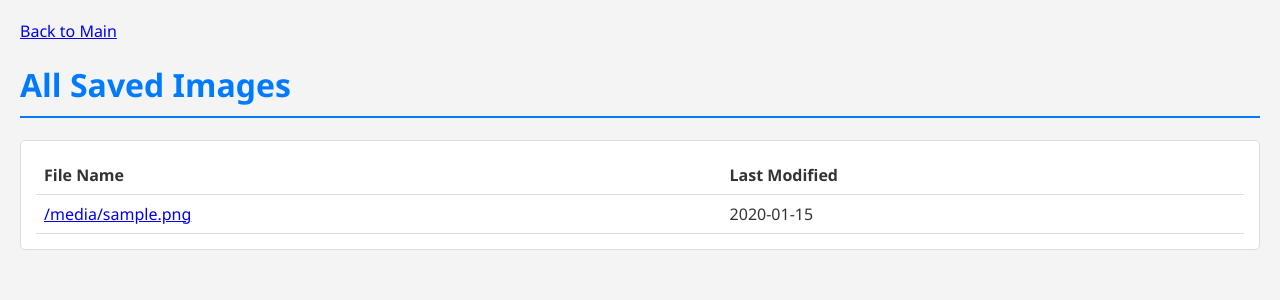
After one commit to kyle4269/frigate_alpr_web, a Flask app: template templates/allplates.html in a window 1280 px wide. The commit adds this page. Shown: the top 300 px of the page. Run offline with Flask 3, Linux system fonts and the light colour scheme; the template is opened without the code that fills it: most values are stand-ins (such as "Sample title", 1, 10 or a date in 2020); parts of the project's set-up code (start-up, migrations or seed data) failed here and were passed over.

Commit message:
Add option to View Saved Images

```diff
--- a/app.py
+++ b/app.py
@@ -1,5 +1,6 @@
 import socket
 import os
+import time
 
 from flask import Flask, request, render_template_string, render_template, redirect, url_for, send_from_directory
 from flask_sqlalchemy import SQLAlchemy
@@ -75,6 +76,22 @@ def search():
     results = Plates.query.filter(Plates.plate_number.like(f'%{search_term}%')).order_by(Plates.detection_time.desc()).all()
     return render_template('search_results.html', results=results)
 
+@app.route('/allplates')
+def all_plates():
+    directory = '/mnt/plates'
+    try:
+        # List all files in the directory
+        files = os.listdir(directory)
+        # Create a list of tuples (file, modification time)
+        files_with_time = [(file, os.path.getmtime(os.path.join(directory, file))) for file in files if file.endswith(('.png', '.jpg', '.jpeg'))]
+        # Sort the list by modification time in descending order
+        files_sorted = sorted(files_with_time, key=lambda x: x[1], reverse=True)
+        # Convert modification time to human-readable format
+        image_files = [(file, time.ctime(mod_time)) for file, mod_time in files_sorted]
+    except Exception as e:
+        image_files = [f"Error accessing directory: {e}", '']
+    return render_template('allplates.html', image_files=image_files)
+
 @app.route('/logs')
 def all_logs():
     log_file_path = app.config['LOG_FILE_PATH']
--- /dev/null
+++ b/templates/allplates.html
@@ -0,0 +1,69 @@
+<!DOCTYPE html>
+<html lang="en">
+<head>
+    <meta charset="UTF-8">
+    <title>All Plates</title>
+    <style>
+        body {
+            font-family: 'Segoe UI', Tahoma, Geneva, Verdana, sans-serif;
+            font-size: 16px;
+            background-color: #f4f4f4;
+            color: #333;
+            padding: 20px;
+            margin: 0;
+        }
+        h1 {
+            color: #007bff;
+            border-bottom: 2px solid #007bff;
+            padding-bottom: 10px;
+        }
+        .results {
+            background-color: #fff;
+            border: 1px solid #ddd;
+            border-radius: 5px;
+            padding: 15px;
+            margin-top: 20px;
+        }
+        table {
+            width: 100%;
+            border-collapse: collapse;
+        }
+        th, td {
+            text-align: left;
+            padding: 8px;
+            border-bottom: 1px solid #ddd;
+        }
+        tr:hover {
+            background-color: #f5f5f5;
+        }
+        .back-link {
+            margin-bottom: 20px;
+            display: block;
+        }
+    </style>
+</head>
+<body>
+    <a href="{{ url_for('menu') }}" class="back-link">Back to Main</a>
+    <h1>All Saved Images</h1>
+    <div class="results">
+        <table>
+            <thead>
+                <tr>
+                    <th>File Name</th>
+                    <th>Last Modified</th>
+                </tr>
+            </thead>
+            <tbody>
+                {% for file, mod_time in image_files %}
+                    <tr>
+                        <td><a href="{{ url_for('serve_plate_image', filename=file) }}">{{ file }}</a></td>
+                        <td>{{ mod_time }}</td>
+                    </tr>
+                {% else %}
+                    <tr><td colspan="2">No images found.</td></tr>
+                {% endfor %}
+            </tbody>
+        </table>
+    </div>
+</body>
+</html>
--- a/templates/logs.html
+++ b/templates/logs.html
@@ -35,9 +35,14 @@
         tr:hover {
             background-color: #f5f5f5; /* Highlight row on hover for better interactivity */
         }
+        .back-link {
+            margin-bottom: 20px;
+            display: block;
+        }
     </style>
 </head>
 <body>
+    <a href="{{ url_for('menu') }}" class="back-link">Back to Main</a>
     <h2>Logs</h2>
     <div class="results">
         {{ log_html|safe }}
--- a/templates/main.html
+++ b/templates/main.html
@@ -96,6 +96,7 @@
     <ul>
         <li><a href="/search_page">Search License Plates</a></li>
         <li><a href="/logs">View Logs</a></li>
+        <li><a href="/allplates">Saved Images</a></li>
     </ul>
     <div class="results-header">
         <h2>Last 5 Detected License Plates</h2>
--- a/templates/search_page.html
+++ b/templates/search_page.html
@@ -49,9 +49,15 @@
         input[type="submit"]:hover {
             background-color: #0056b3; /* Darker blue on hover */
         }
+
+        .back-link {
+            margin-top: 20px;
+            display: block;
+        }
     </style>
 </head>
 <body>
+    <a href="{{ url_for('menu') }}" class="back-link">Back to Main</a>
     <h1>Search License Plates</h1>
     <form action="/search" method="post">
         <input type="text" name="search_term" placeholder="Enter plate number...">
--- a/templates/search_results.html
+++ b/templates/search_results.html
@@ -40,10 +40,15 @@
         a:hover {
             text-decoration: underline; /* Underline on hover for links */
         }
+        .back-link {
+            margin-top: 20px;
+            display: block;
+        }
     </style>
 </head>
 <body>
     <div class="results-header">
+        <a href="{{ url_for('menu') }}" class="back-link">Back to Main</a>
         <h2>Search Results</h2>
     </div>
     <table>
```
